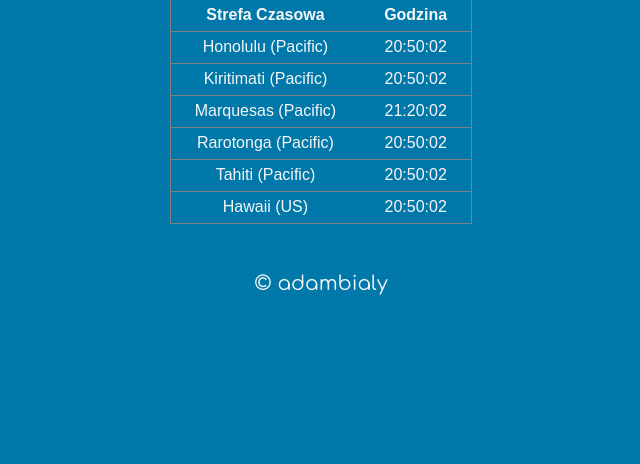
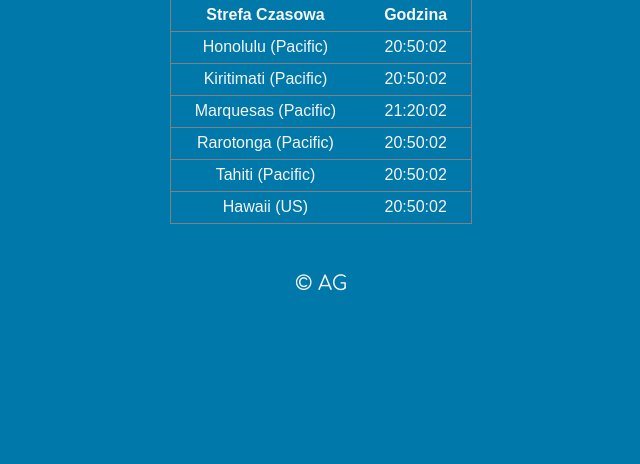
Before and after one commit to adamgrzelak/papaclock, a Flask app: page /table in a window 1280 px wide. Shown: the part 218-682 px from the top of the page, without its empty margins (319-959 px from the left). Run offline with Flask 3, Linux system fonts and the light colour scheme.

Commit message:
correct url in layout.html

```diff
--- a/app/templates/layout.html
+++ b/app/templates/layout.html
@@ -25,7 +25,7 @@
       <div class="container">
         <h5>
           ©
-          <a href="https://github.com/adam-bialy" target="_blank">adambialy</a>
+          <a href="https://github.com/adamgrzelak" target="_blank">AG</a>
         </h5>
       </div>
     </div>
```
